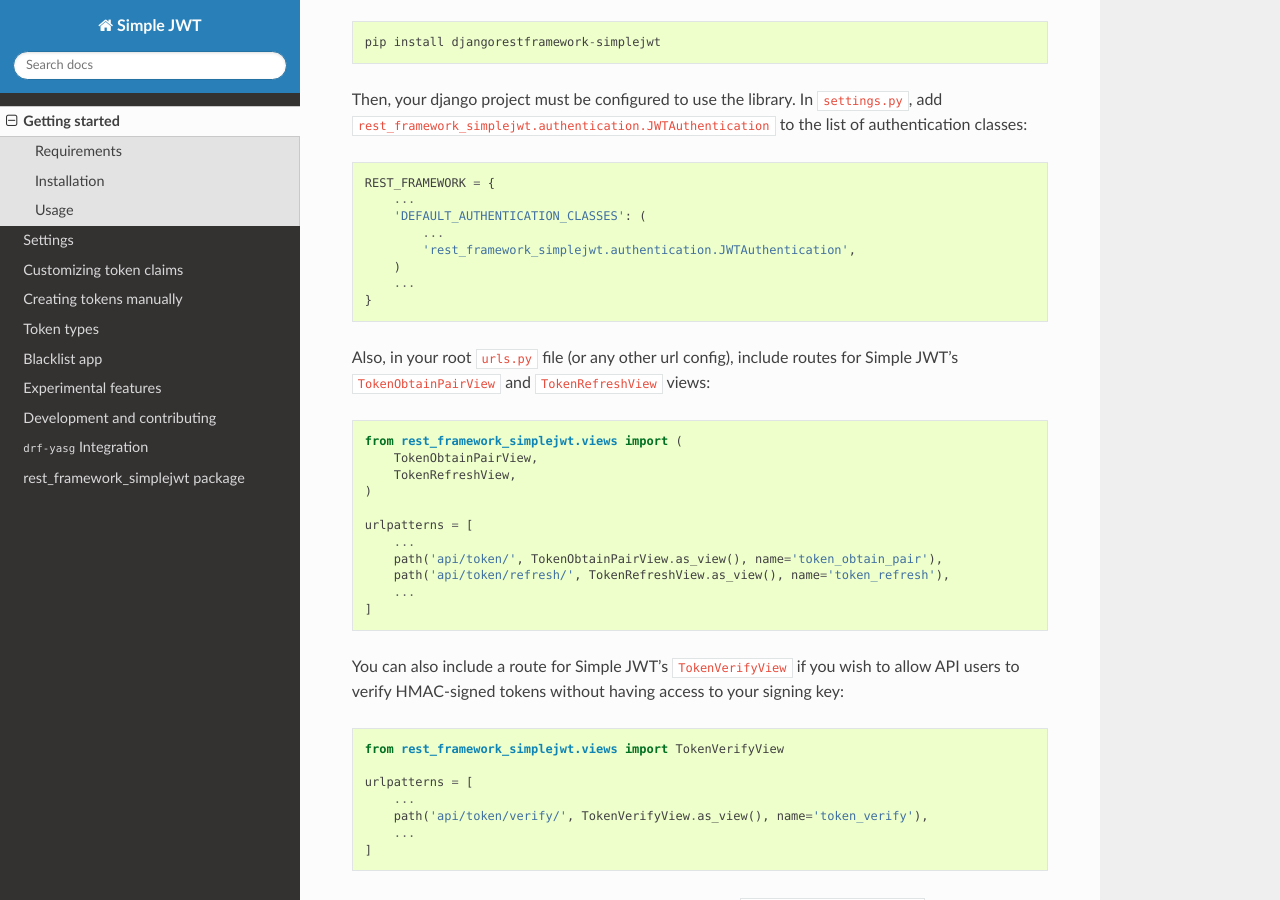
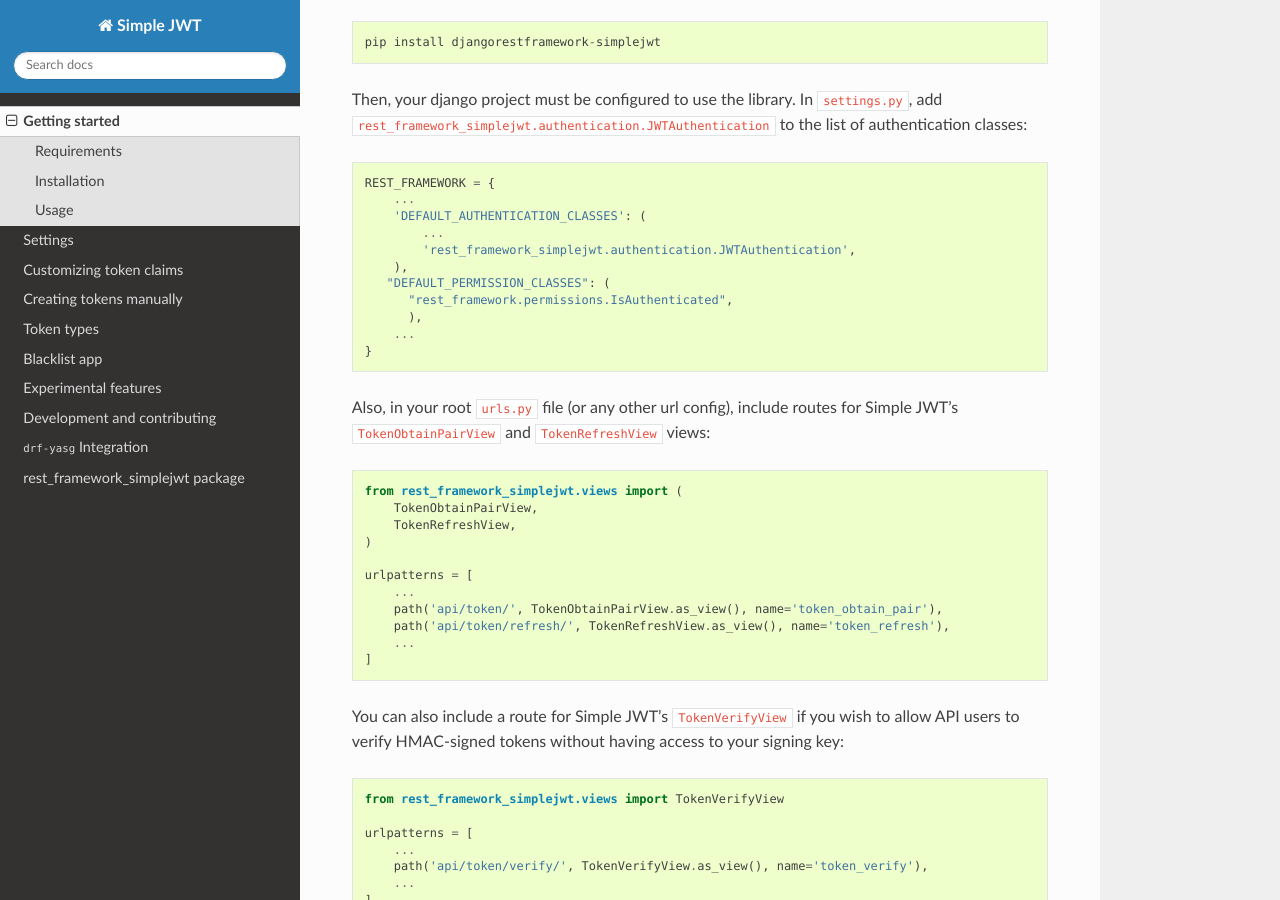
Before and after one commit to jazzband/djangorestframework-simplejwt, a Sphinx documentation site: the page built from docs/getting_started.rst, in a window 1280 px wide and 900 px high, scrolled down 467 px. Built offline with Sphinx 7.4.7 and the Read the Docs theme 2.0.0, drawn with Linux system fonts in a browser that asks for light colours; the version number could not be read and is left out.

Commit message:
Add `DEFAULT_PERMISSION_CLASSES` in REST_FRAMEWORK settings
We also need to set the permission to is authenticated, otherwise the authentication doe not work

```diff
--- a/docs/getting_started.rst
+++ b/docs/getting_started.rst
@@ -33,7 +33,10 @@ authentication classes:
       'DEFAULT_AUTHENTICATION_CLASSES': (
           ...
           'rest_framework_simplejwt.authentication.JWTAuthentication',
-      )
+      ),
+     "DEFAULT_PERMISSION_CLASSES": (
+        "rest_framework.permissions.IsAuthenticated",
+        ),
       ...
   }
 
```
